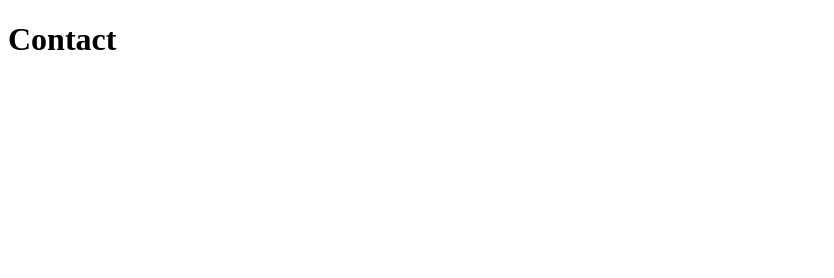
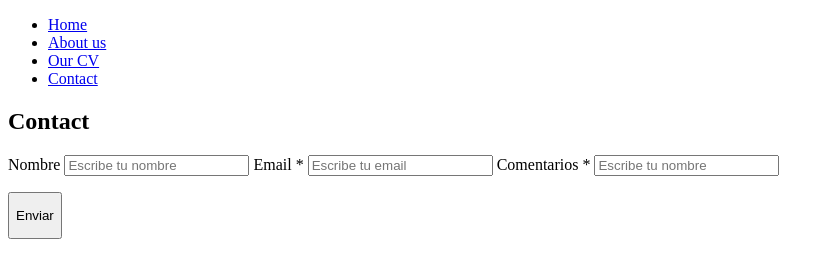
Before and after one commit to AntonioJRuizG/202301-W1CH2-Elena-Antonio, a website: page contact.html in a window 1280 px wide. Shown: the whole page, without its empty margins (0-834 px from the left). Drawn offline with Linux system fonts and the light colour scheme.

Commit message:
Add contact & Modified Index files

```diff
--- a/contact.html
+++ b/contact.html
@@ -9,7 +9,39 @@
 </head>
 
 <body>
-  <h1>Contact</h1>
+  <nav class="menu">
+    <ul>
+      <li><a href="index.html">Home</a></li>
+      <li><a href="about.html">About us</a></li>
+      <li><a href="cv.html">Our CV</a></li>
+      <li><a href="contact.html">Contact</a></li>
+    </ul>
+  </nav>
+
+  <section>
+    <h2>Contact</h2>
+    <p>
+    <form>
+      <label for="introducir_nombre" class="colocar_nombre">Nombre
+      </label>
+      <input type="text" name="introducir_nombre" id="nombre" required="obligatorio" placeholder="Escribe tu nombre">
+
+      <label for="introducir_email" class="email">Email
+        <span class="obligatorio">*</span>
+      </label>
+      <input type="text" name="introducir_email" id="email" required="obligatorio" placeholder="Escribe tu email">
+
+      <label for="introducir_comentarios" class="class-comentarios">Comentarios
+        <span class="obligatorio">*</span>
+      </label>
+      <input type="text" name="introducir_comentarios" id="comentarios" placeholder="Escribe tu nombre">
+      </p>
+      <button type="submit" name="enviar_formulario" id="enviar">
+        <p>Enviar</p>
+      </button>
+    </form>
+  </section>
+
 </body>
 
 </html>
```
Also changed, not shown: index.html (+13 -2 lines).
